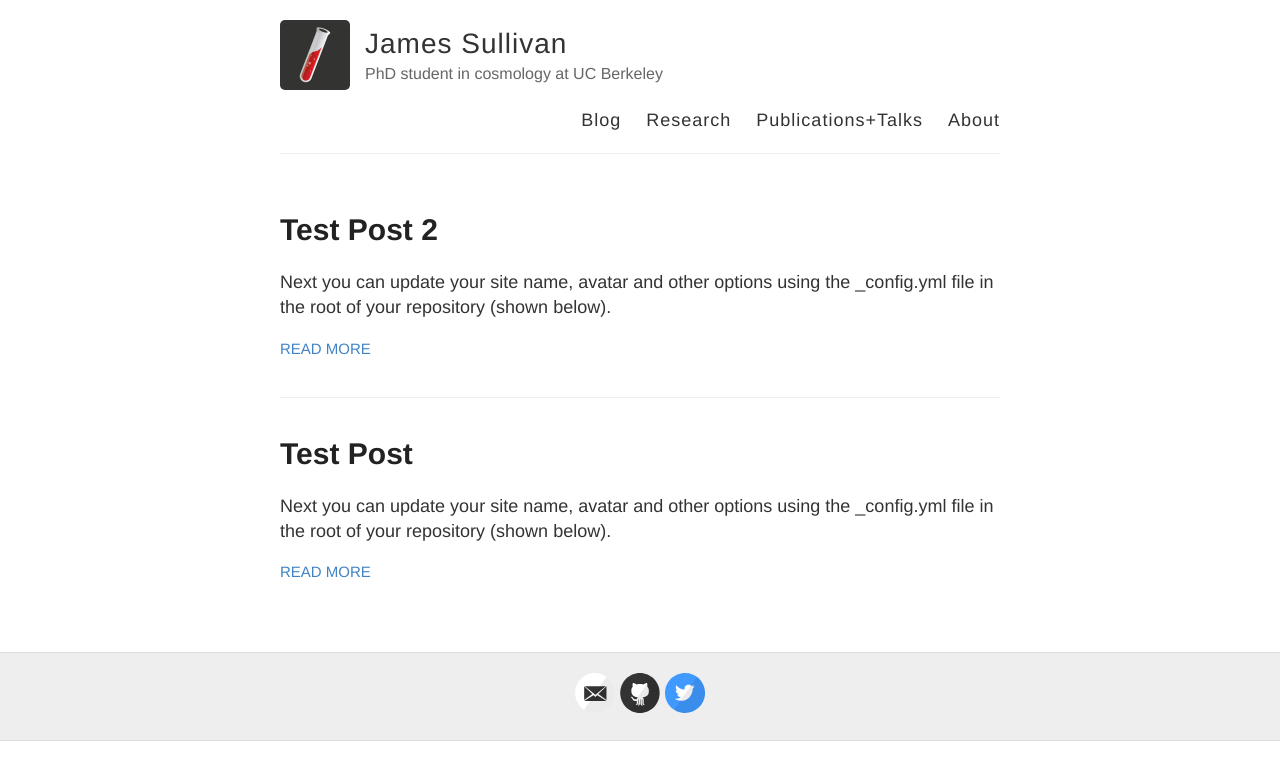
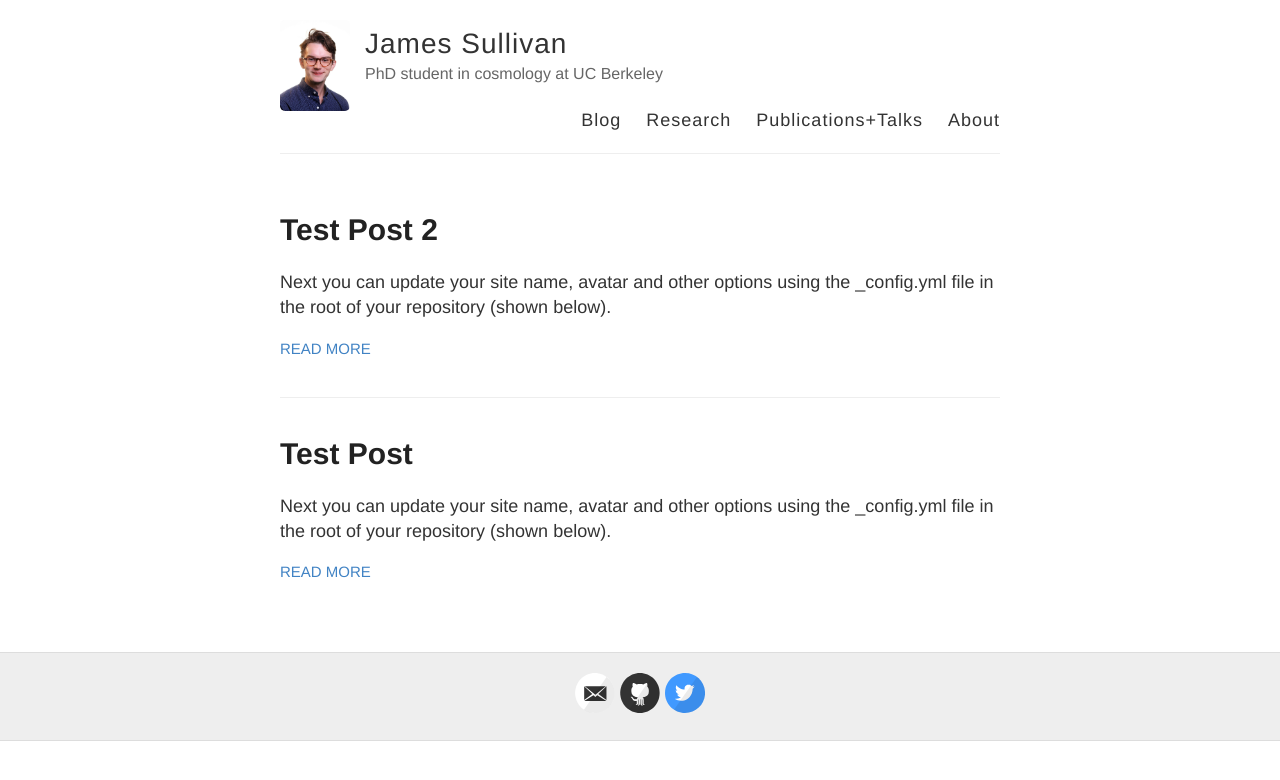
Before and after one commit to jmsull/jmsull.github.io, a Jekyll site: the page built from index.html, in a window 1280 px wide. Shown: the top 780 px of the page. Built offline with Jekyll 4.4.1, drawn with Linux system fonts in a browser that asks for light colours.

Commit message:
add github profile photo ... really need a better photo

```diff
--- a/_config.yml
+++ b/_config.yml
@@ -9,7 +9,7 @@ name: James Sullivan
 description: PhD student in cosmology at UC Berkeley
 
 # URL of your avatar or profile pic (you could use your GitHub profile pic)
-avatar: https://raw.githubusercontent.com/jmsull/jmsull.github.io/main/images/jekyll-logo.png
+avatar: https://raw.githubusercontent.com/jmsull/jmsull.github.io/main/images/profile.jpg
 
 #
 # Flags below are optional
```
Also changed, not shown: images/profile.jpg (added).
